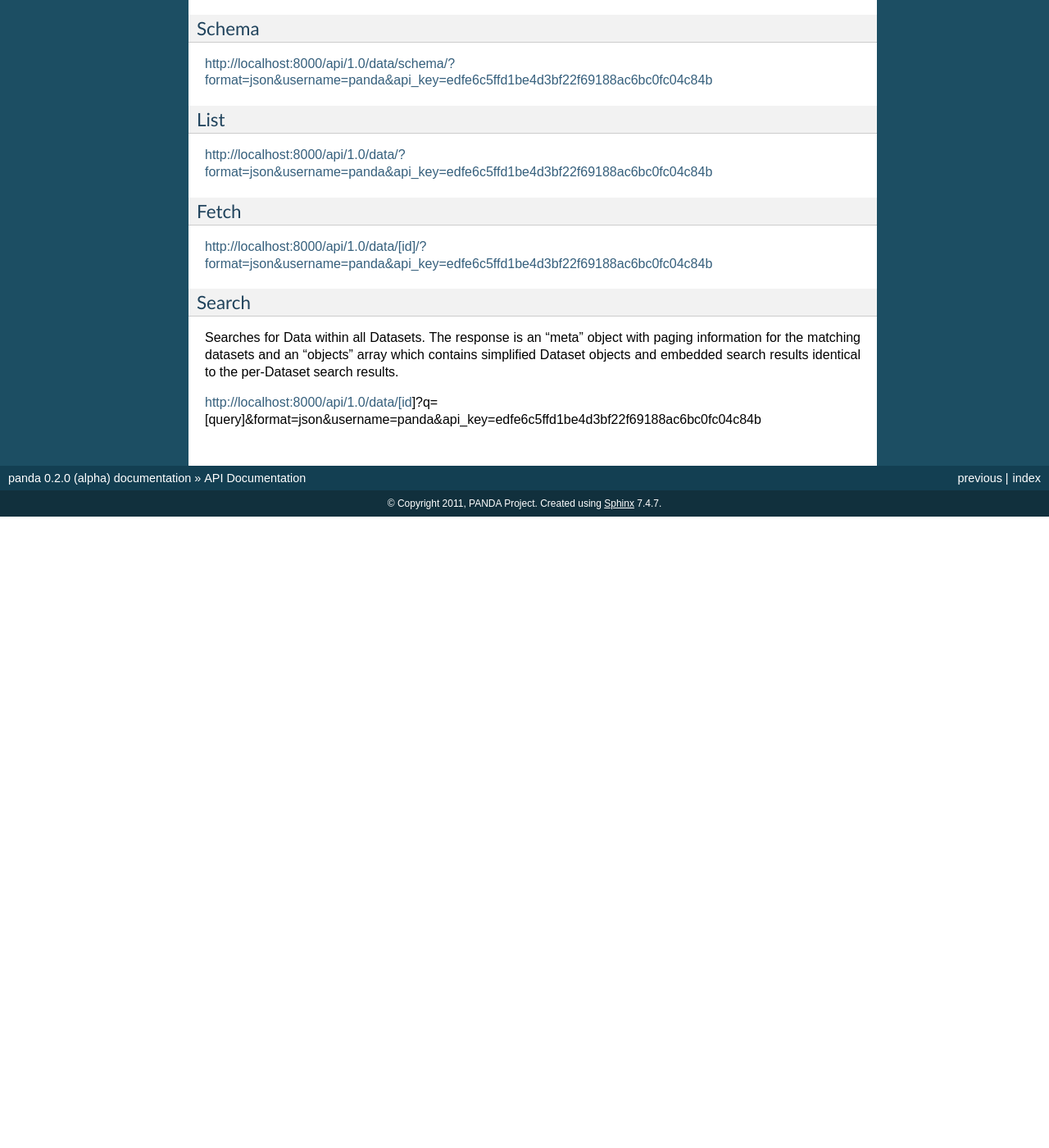
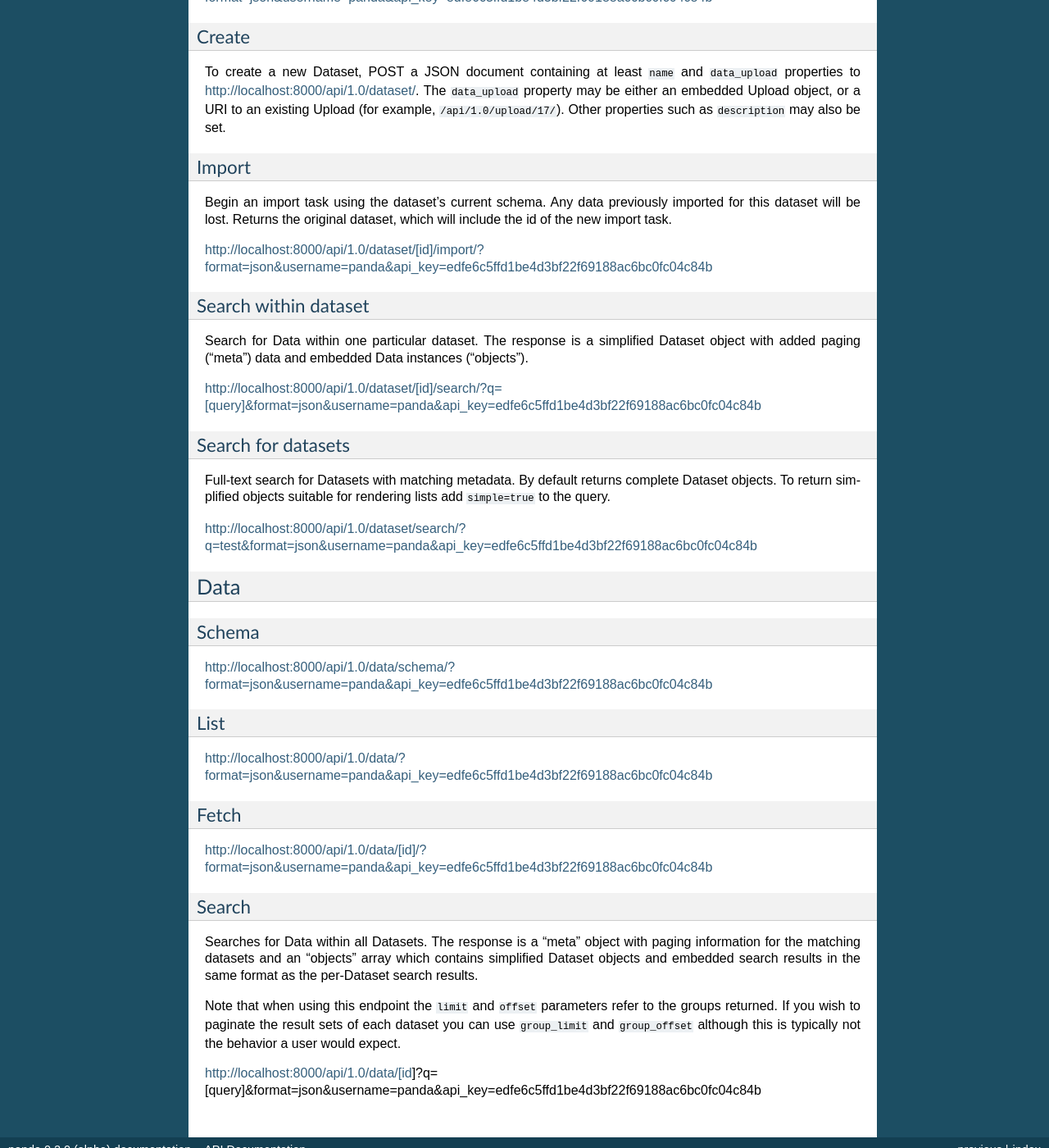
Before and after one commit to pandaproject/panda, a Sphinx documentation site: the page built from docs/api.rst, in a window 1280 px wide and 1400 px high, scrolled down 3530 px. Shown: the whole window at 82% size. Built offline with Sphinx 7.4.7, drawn with Linux system fonts in a browser that asks for light colours; before the commit the page ends 4160 px from its top, so only the background shows below that; some of the changed text lies outside the part shown.

Commit message:
Streamlined search API endpoints. Updated docs. Closes #177.

```diff
--- a/docs/api.rst
+++ b/docs/api.rst
@@ -9,6 +9,8 @@ The PANDA API follows the conventions of `Tastypie <https://github.com/toastdriv
 The following example URLs assuming your running a local development environment. For a production environment replace ``localhost:8000`` with your domain name. If making requests from the command line the ``format=json`` query-string is not necessary.
 
 All API endpoints require a valid user and API key. By default PANDA will create a superuser with username ``panda`` and API key ``edfe6c5ffd1be4d3bf22f69188ac6bc0fc04c84b``. All example URLs include these credentials for ease of experimentation.
+
+All endpoints that return lists support ``limit`` and ``offset`` parameters for pagination. Pagination data is returned in the ``meta`` attribute.
 
 Users
 =====
@@ -48,16 +50,16 @@ List
 
 http://localhost:8000/api/1.0/task/?format=json&username=panda&api_key=edfe6c5ffd1be4d3bf22f69188ac6bc0fc04c84b
 
-List tasks with a specific status
----------------------------------
+List filtered by status
+-----------------------
 
-List tasks that are queued, but have not yet started processing:
+List tasks that are PENDING (queued, but have not yet started processing):
 
 http://localhost:8000/api/1.0/task/?status=PENDING&format=json&username=panda&api_key=edfe6c5ffd1be4d3bf22f69188ac6bc0fc04c84b
 
 
-List tasks that finished processing today
------------------------------------------
+List filtered by date
+---------------------
 
 List tasks that ended on October 31st, 2011:
 
@@ -119,6 +139,11 @@ List
 ----
 
 http://localhost:8000/api/1.0/dataset/?format=json&username=panda&api_key=edfe6c5ffd1be4d3bf22f69188ac6bc0fc04c84b
+
+List filtered by category
+-------------------------
+
+http://localhost:8000/api/1.0/dataset/?categories=[id]&format=json&username=panda&api_key=edfe6c5ffd1be4d3bf22f69188ac6bc0fc04c84b
 
 Fetch
 -----
@@ -137,12 +162,19 @@ Begin an import task using the dataset's current schema. Any data previously imp
 
 http://localhost:8000/api/1.0/dataset/[id]/import/?format=json&username=panda&api_key=edfe6c5ffd1be4d3bf22f69188ac6bc0fc04c84b
 
-Search
-------
+Search within dataset
+---------------------
 
 Search for Data within one particular dataset. The response is a simplified Dataset object with added paging ("meta") data and embedded Data instances ("objects").
 
 http://localhost:8000/api/1.0/dataset/[id]/search/?q=[query]&format=json&username=panda&api_key=edfe6c5ffd1be4d3bf22f69188ac6bc0fc04c84b
+
+Search for datasets
+-------------------
+
+Full-text search for Datasets with matching metadata. By default returns complete Dataset objects. To return simplified objects suitable for rendering lists add ``simple=true`` to the query.
+
+http://localhost:8000/api/1.0/dataset/search/?q=test&format=json&username=panda&api_key=edfe6c5ffd1be4d3bf22f69188ac6bc0fc04c84b
 
 Data
 ========
@@ -165,6 +197,8 @@ http://localhost:8000/api/1.0/data/[id]/?format=json&username=panda&api_key=edfe
 Search
 ------
 
-Searches for Data within all Datasets. The response is an "meta" object with paging information for the matching datasets and an "objects" array which contains simplified Dataset objects and embedded search results identical to the per-Dataset search results.
+Searches for Data within all Datasets. The response is a "meta" object with paging information for the matching datasets and an "objects" array which contains simplified Dataset objects and embedded search results in the same format as the per-Dataset search results.
+
+Note that when using this endpoint the ``limit`` and ``offset`` parameters refer to the groups returned. If you wish to paginate the result sets of each dataset you can use ``group_limit`` and ``group_offset`` although this is typically not the behavior a user would expect.
 
 http://localhost:8000/api/1.0/data/[id]?q=[query]&format=json&username=panda&api_key=edfe6c5ffd1be4d3bf22f69188ac6bc0fc04c84b
```
Also changed, not shown: other parts of docs/api.rst (+18 -0 lines), 4 other files.
